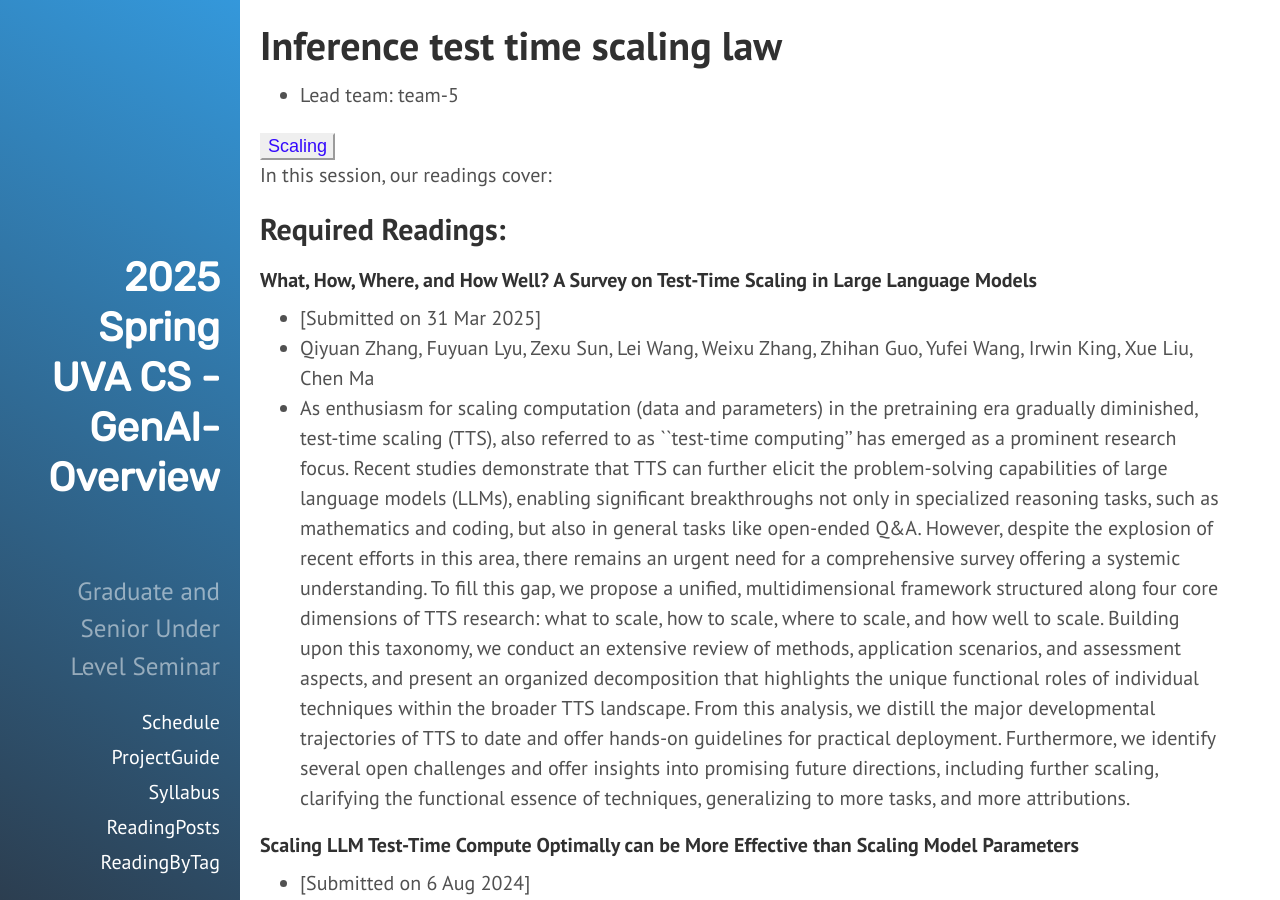
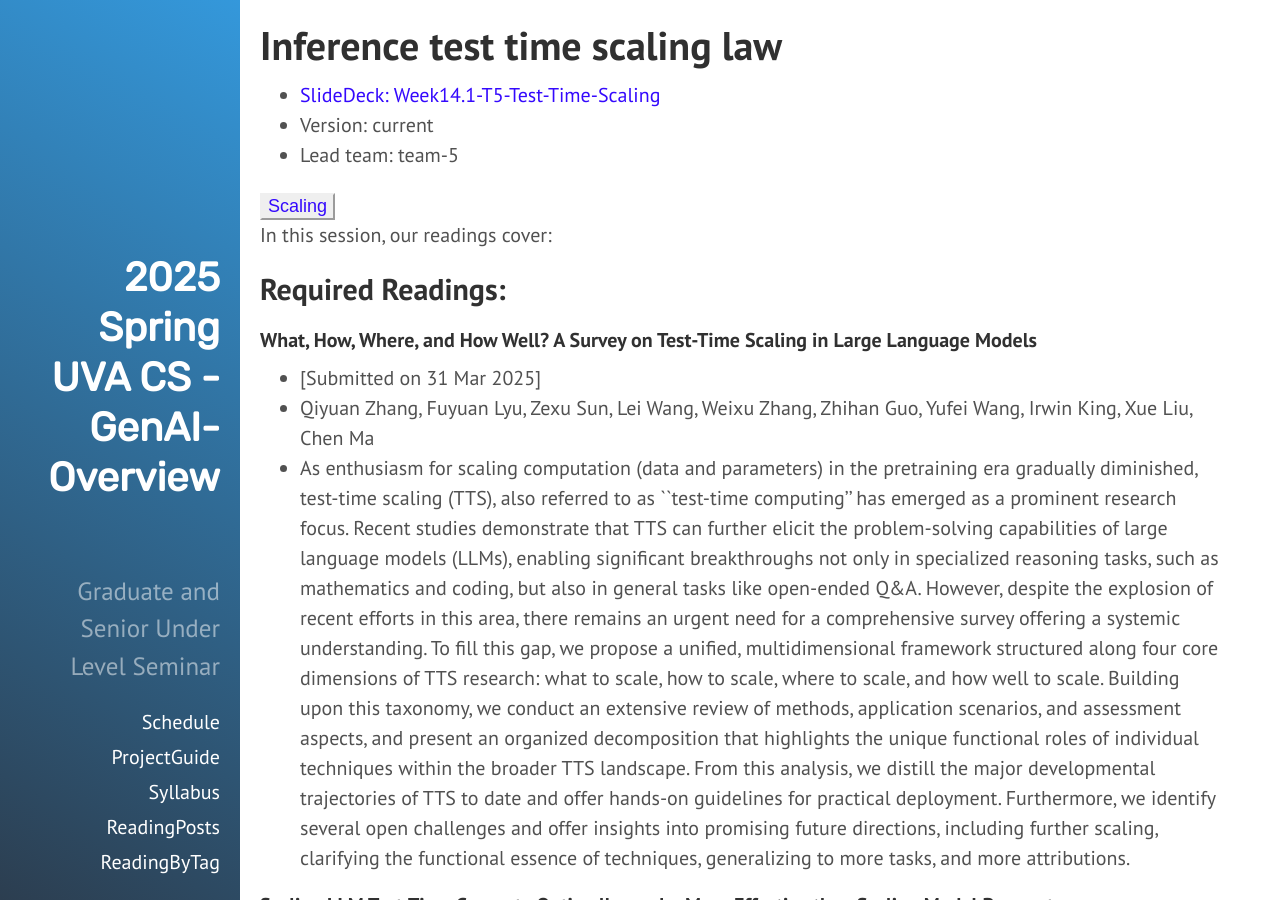
Before and after one commit to qiyanjun/2025sp-GenAI-overview, a Jekyll site: the page built from _contents/S0-L25.md, in a window 1280 px wide and 900 px high. Built offline with Jekyll 4.4.1, drawn with Linux system fonts in a browser that asks for light colours.

Commit message:
adding Lectures/Week14.1-T5-Test-Time-Scaling.pdf

```diff
--- a/_contents/S0-L25.md
+++ b/_contents/S0-L25.md
@@ -1,8 +1,8 @@
 ---
 layout: post
 title: Inference test time scaling law
-lecture:
-lectureVersion: next
+lecture: Week14.1-T5-Test-Time-Scaling
+lectureVersion: current
 extraContent:
 notes:
 video: team-5
```
Also changed, not shown: 1 other file.
